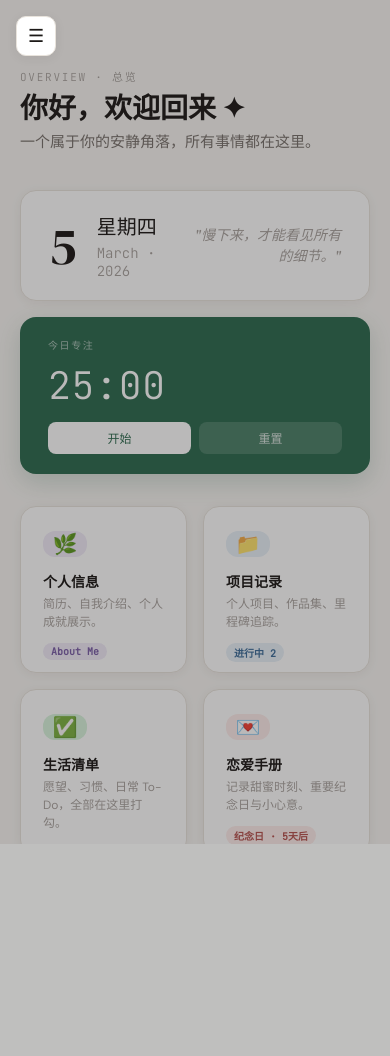
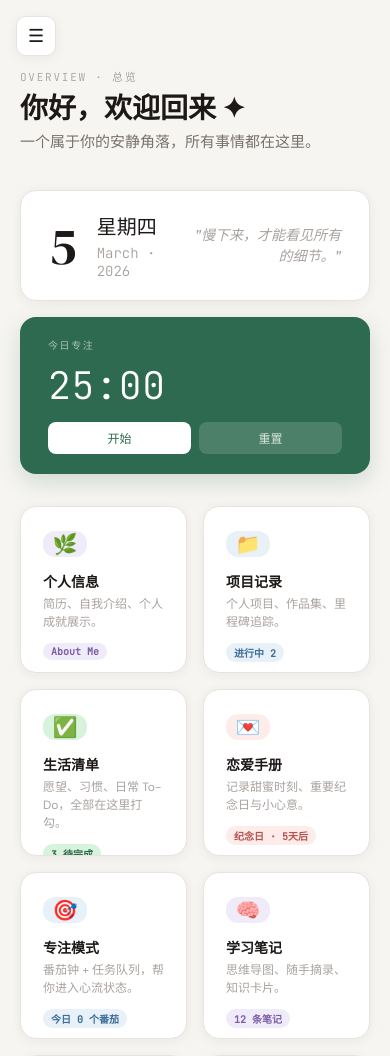
Before and after one commit to zhuangyiqiao/pinkaegis, a Flask app: page / in a window 390 px wide. Shown: the top 1056 px of the page. Before the commit the page ends 844 px from the top, so only its background shows below. Run offline with Flask 3, Linux system fonts and the light colour scheme; data that the repository does not hold is empty.

Commit message:
fix(css): remove forcing .overlay display:block in mobile media query; let JS control overlay visibility

```diff
--- a/static/css/style.css
+++ b/static/css/style.css
@@ -1237,7 +1237,7 @@
     }
     .sidebar.open { transform: translateX(0); }
     .sidebar-toggle { display: flex; }  /* 显示汉堡按钮 */
-    .overlay { display: block; }        /* 遮罩可见 */
+    /* 遮罩由 JS 控制显示状态（通过 overlay.style.display） */
     .main { margin-left: 0; }           /* 主内容区不再偏移 */
     .modules-grid { grid-template-columns: repeat(2, 1fr); }  /* 网格变 2 列 */
     .page-header, .page-body { padding-left: 20px; padding-right: 20px; }
```
